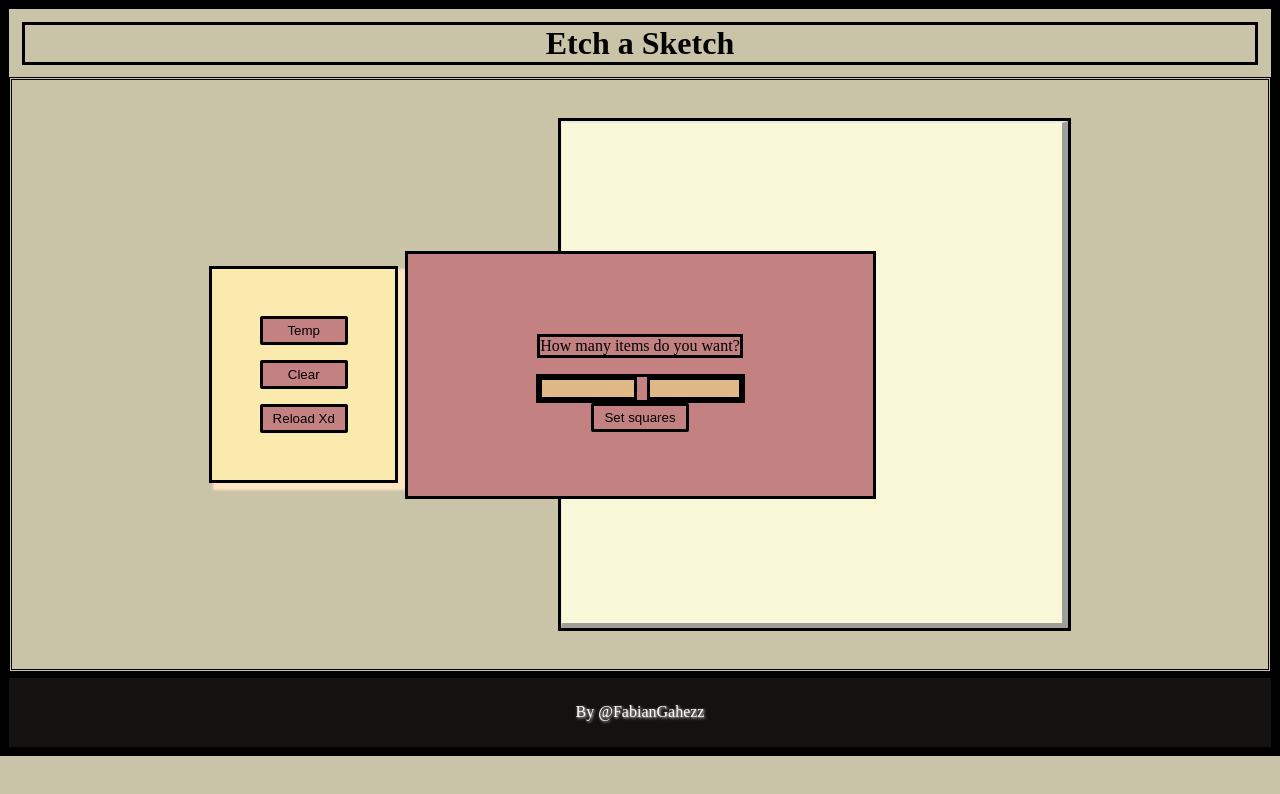
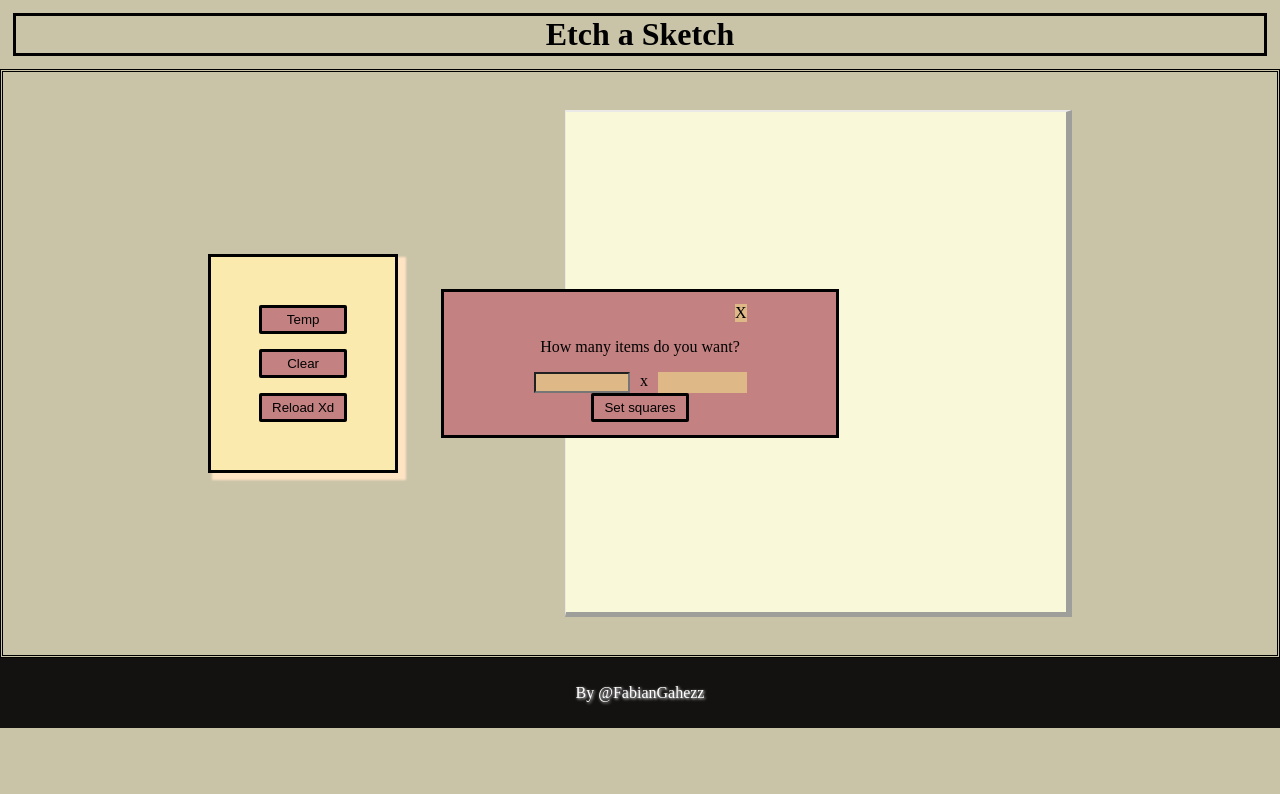
Before and after one commit to FabianGarciaXY/Etch-a-Sketch-project, a plain HTML site: page index.html in a window 1280 px wide. Both pictures are taken after a click on the button "Temp". Drawn offline with Linux system fonts and the light colour scheme.

Commit message:
A new exit button was created

```diff
--- a/index.js
+++ b/index.js
@@ -7,23 +7,30 @@ const game = document.querySelector('.game');
 
 // EMERGING REPLAY WINDOW && REPLAY BUTTON && VALUES INPUTS
 const resizeWindow = document.createElement('div');
+const exitFromWindow = document.createElement('div');
 const containerResizeInputs = document.createElement('div');
+const spcBtwInputs = document.createElement('div');
 const numberOfSquaresInput1 = document.createElement('input');
 let numberOfSquaresInput2 = document.createElement('div');
 const numberOfSquaresQuestion = document.createElement('p');
 
                 /*Adding classes anda attributes*/
 numberOfSquaresInput1.setAttribute('id', 'input1');
+numberOfSquaresInput1.setAttribute('type', 'number');
 numberOfSquaresInput2.setAttribute('id', 'input2');
-numberOfSquaresInput1.setAttribute('type', 'number');
+spcBtwInputs.textContent = ' x ';
 resizeWindow.classList.add('resize-window');
+exitFromWindow.classList.add('exitButton');
 containerResizeInputs.classList.add('container-resize-inputs')
 numberOfSquaresInput1.classList.add('squares-input');
 numberOfSquaresInput2.classList.add('squares-input');
 numberOfSquaresQuestion.textContent = 'How many items do you want?';
+exitFromWindow.textContent = 'X';
 
+resizeWindow.appendChild(exitFromWindow);
 resizeWindow.appendChild(numberOfSquaresQuestion);
 containerResizeInputs.appendChild(numberOfSquaresInput1);
+containerResizeInputs.appendChild(spcBtwInputs);
 containerResizeInputs.appendChild(numberOfSquaresInput2);
 resizeWindow.appendChild(containerResizeInputs);
 resizeWindow.appendChild(setSquaresButton);
@@ -79,6 +86,14 @@ manipulateDivs();
 
 setSquaresButton.addEventListener('click', () => {
     const numberOfCells = document.querySelector('#input1').value;
+    if (numberOfCells < 1) {
+        alert('Must be a greater than 0');
+        return
+    } else if (numberOfCells > 99) {
+        alert('Must be a number less than 100');
+        return
+    }
+
     createCells(numberOfCells, numberOfCells);
 })
 
@@ -119,3 +134,8 @@ function createModal() {
 numberOfSquaresInput1.addEventListener('input', function(){
     numberOfSquaresInput2.textContent = document.querySelector('#input1').value;
 })
+
+
+exitFromWindow.addEventListener('click', () => {
+    interactContent.removeChild(resizeWindow);
+})
--- a/style.css
+++ b/style.css
@@ -1,7 +1,6 @@
 
 * {
     color: black;
-    border: solid black;
 }
 
 body {
@@ -82,9 +81,15 @@ h1 {
     flex-direction: column;
     align-items: center;
     color: black;
-    padding: 5% 10%;
+    padding: 1% 7%;
     border: solid black;
 }
+.exitButton {
+    background-color: burlywood;
+    align-self: flex-end;
+    cursor: pointer;
+}
+
 .container-resize-inputs{
     color: black;
     display: flex;
```
